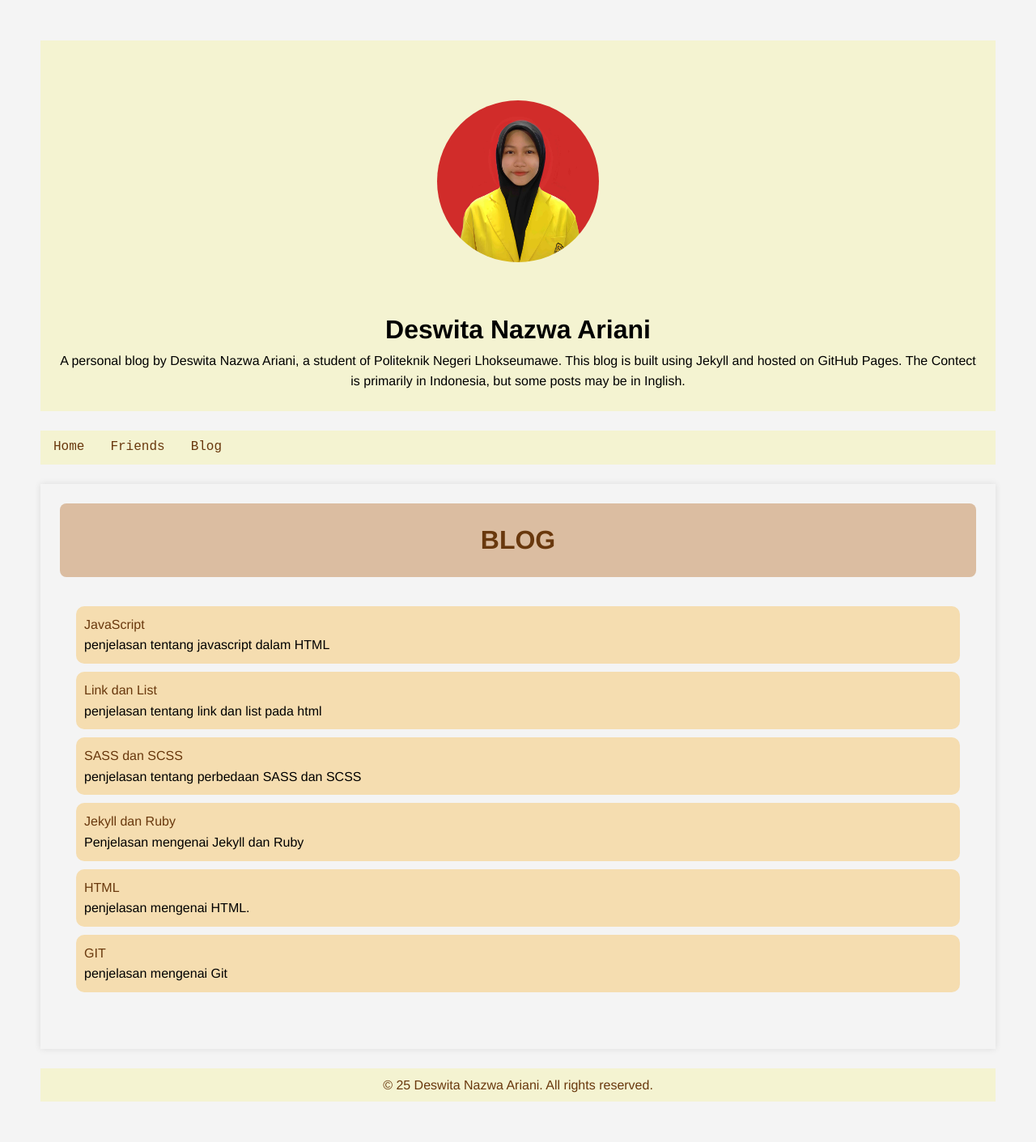
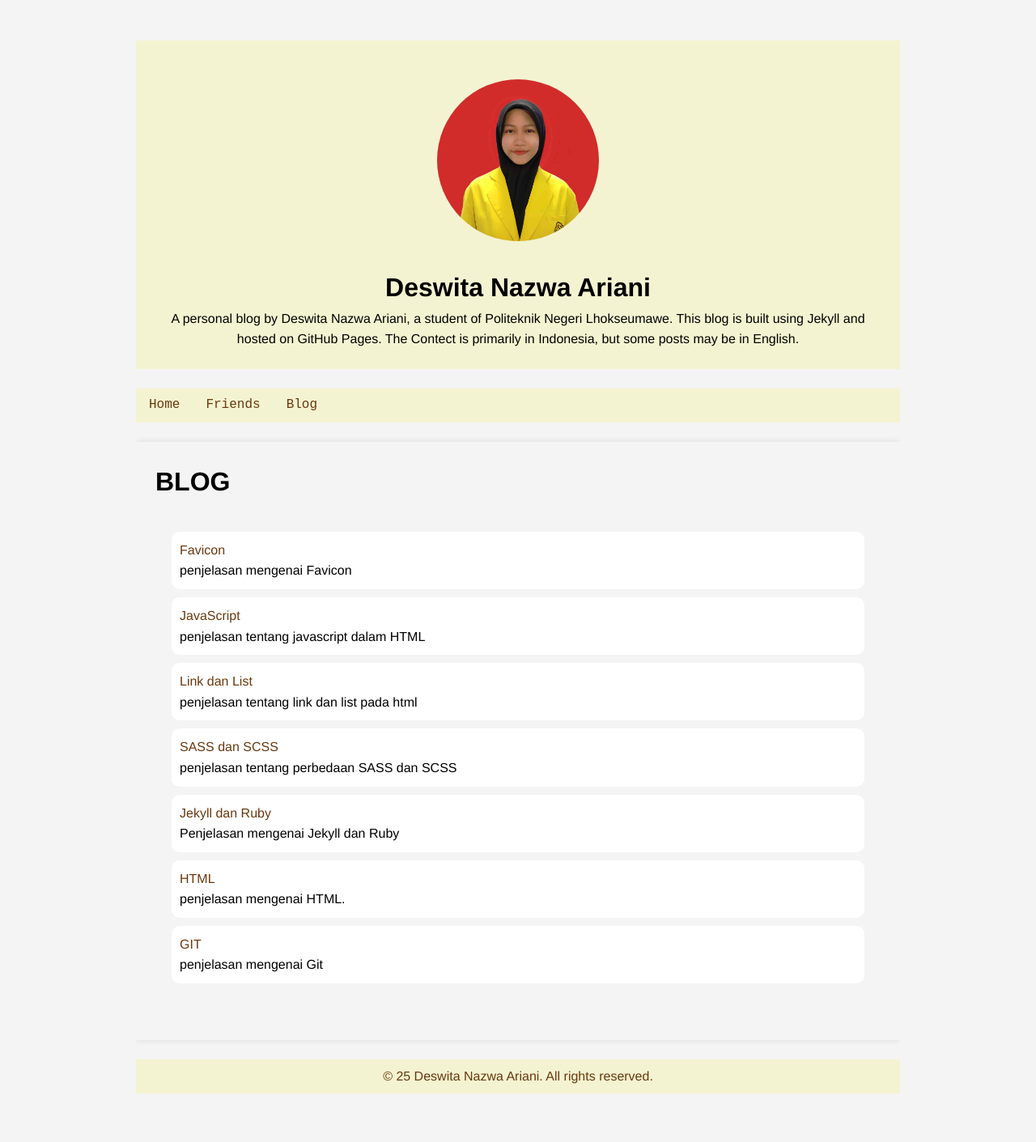
Before and after one commit to deswitanazwa/deswitanazwa.github.io, a Jekyll site: the page built from blog.html, in a window 1280 px wide. Shown: the whole page at 81% size. Built offline with Jekyll 4.4.1, drawn with Linux system fonts in a browser that asks for light colours.

Commit message:
update blok favicon

```diff
--- a/_config.yml
+++ b/_config.yml
@@ -3,7 +3,7 @@ email: deswitanaz10@gmail.com
 description: > # this means to ignore newlines until "baseurl:"
     A personal blog by Deswita Nazwa Ariani, a student of Politeknik Negeri Lhokseumawe.
     This blog is built using Jekyll and hosted on GitHub Pages.
-    The Contect is primarily in Indonesia, but some posts may be in Inglish.
+    The Contect is primarily in Indonesia, but some posts may be in English.
 
 url: "https://deswitanazwa.github.io"
 
--- a/_layouts/default.html
+++ b/_layouts/default.html
@@ -20,7 +20,7 @@
 
 </head>
 <body>
-    <div clas="container">
+    <div class="container">
         <header>
             <img src="{{ site.baseurl }}/assets/image/profile.jpg" alt="profile picture" class="profile-picture">
                 <h1>{{ site.title }}</h1>
--- a/_sass/main.scss
+++ b/_sass/main.scss
@@ -31,17 +31,6 @@ main{
     box-shadow: 0 0 8px rgba(0, 0, 0, 0.1);
     background-color: #f4f4f4;
     text-decoration: none;
-    h1{
-        color: rgb(105, 56, 13);
-        background-color: rgb(219, 189, 161);
-        padding: 20px 50px;
-        border-radius: 8px;
-        text-align: center;
-        }
-    p{
-        color: black;
-        padding: 1.5;
-        }
 }
 footer{
     text-align: center;
@@ -84,7 +73,7 @@ nav{
 }
 
 .container{
-    width: 80px;
+    width: 80%;
     margin: auto;
     overflow: hidden;
 }
@@ -93,7 +82,7 @@ nav{
     width: 200px;
     height: 200px;
     border-radius: 50%;
-    margin: 50px auto;
+    margin: 24px auto;
     background-color: $secondary-color;
     object-fit: cover;
 }
@@ -105,7 +94,7 @@ main ul{
     padding: 20px;
     .blog{
         display: block;
-        background-color: rgb(245, 221, 176);
+        background-color: #ffff;
         padding: 10px;
         border-radius: 10px;
         margin-bottom: 10px;
@@ -114,9 +103,9 @@ main ul{
             text-decoration: none;
         }
         &:hover{
-            background-color: $primary-color;
+            background-color: lightgray;
             border-radius: 10px;
-            color: red;
+            color: black;
             padding-bottom: 10px;
             padding: 20px;
             box-shadow: 0 8px 20px rgba(0, 0, 0, 0.1);
```
Also changed, not shown: _posts/2025-05-09-Favicon.md (added, +26 -0 lines), assets/image/itemFavicon.png (added).
